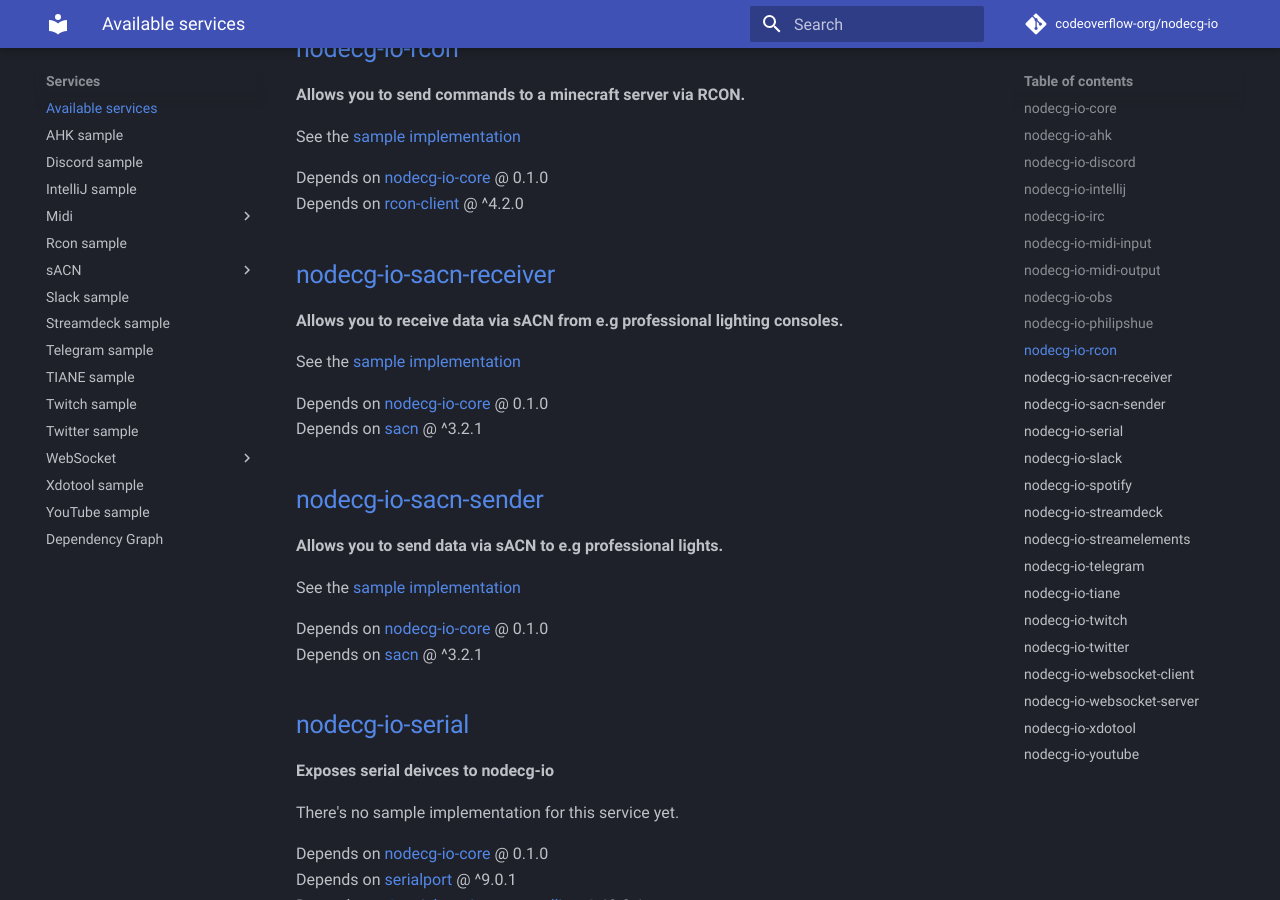
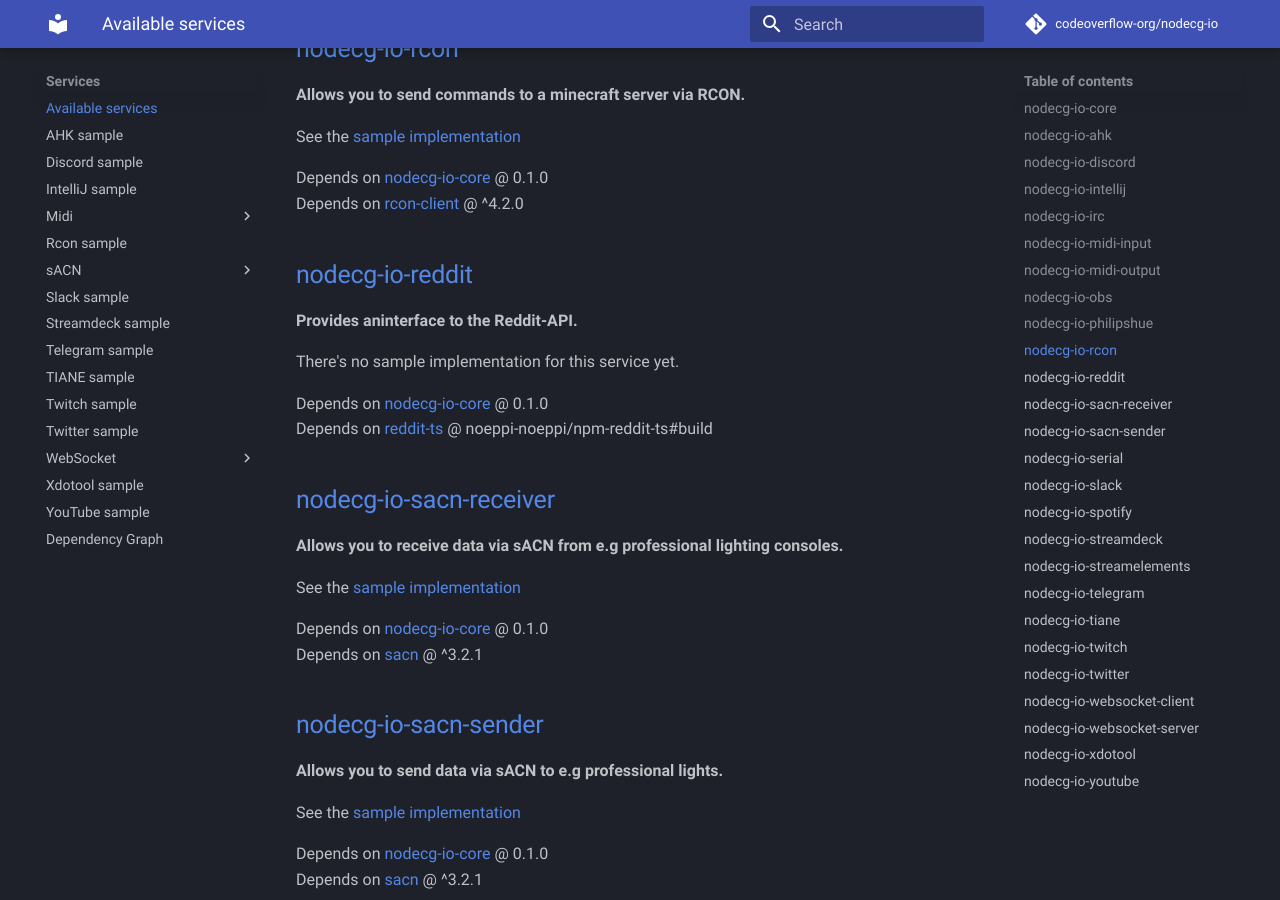
Before and after one commit to codeoverflow-org/nodecg-io-docs, an MkDocs documentation site: the page built from docs/services.md, in a window 1280 px wide and 900 px high, scrolled down 2260 px. Built offline with MkDocs 1.6.1 and Material for MkDocs 9.7.7, drawn with Linux system fonts in a browser that asks for light colours; comment, search, counter and statistics services are not loaded.

Commit message:
Update generated documentation ( codeoverflow-org/nodecg-io@0d4b7b29e04234af6ea9ea0a0b23d975249408a4)

```diff
--- a/docs/services.md
+++ b/docs/services.md
@@ -91,6 +91,15 @@
 
 Depends on [nodecg-io-core](https://github.com/codeoverflow-org/nodecg-io/tree/master/nodecg-io-core) @ 0.1.0 <br>
 Depends on [rcon-client](https://www.npmjs.com/package/rcon-client) @ ^4.2.0 <br>
+
+## [nodecg-io-reddit](https://github.com/codeoverflow-org/nodecg-io/tree/master/nodecg-io-reddit)
+
+**Provides aninterface to the Reddit-API.**
+
+There's no sample implementation for this service yet.
+
+Depends on [nodecg-io-core](https://github.com/codeoverflow-org/nodecg-io/tree/master/nodecg-io-core) @ 0.1.0 <br>
+Depends on [reddit-ts](https://www.npmjs.com/package/reddit-ts) @ noeppi-noeppi/npm-reddit-ts#build <br>
 
 ## [nodecg-io-sacn-receiver](https://github.com/codeoverflow-org/nodecg-io/tree/master/nodecg-io-sacn-receiver)
 
```
Also changed, not shown: docs/dependencies.md (+4 -0 lines), docs/index.md (+1 -1 lines).
